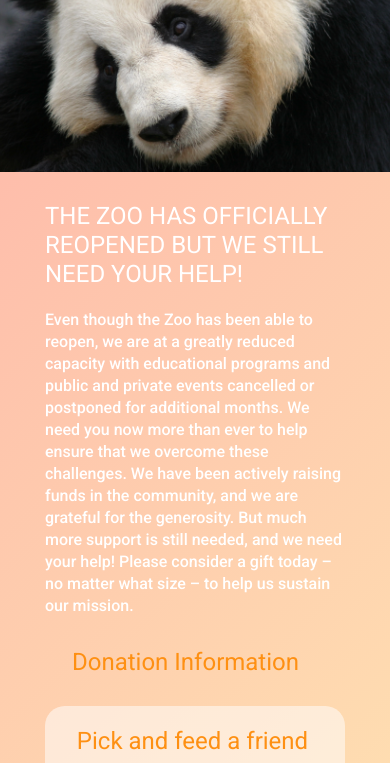
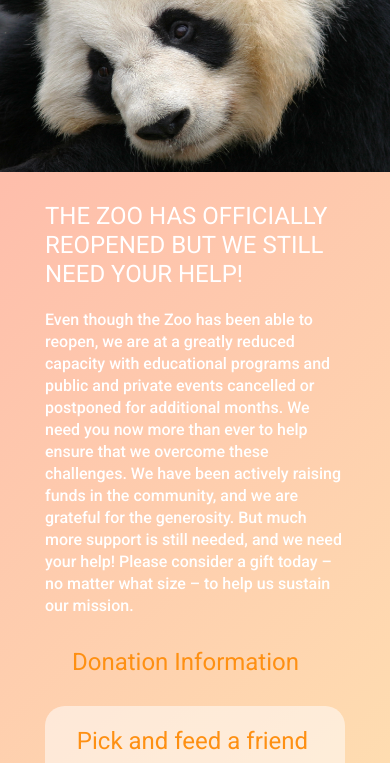
Before and after one commit to ShArPman13/rs-st1, a website built with webpack: page online-zoo/pages/donate/donate.html in a window 390 px wide. Shown: the part 49-812 px from the top of the page. Built offline with nearby package versions, Linux system fonts and the light colour scheme; files whose address does not match are found by name.

Commit message:
fix: fixing panda pic donate

```diff
--- a/online-zoo/pages/donate/donate.html
+++ b/online-zoo/pages/donate/donate.html
@@ -178,7 +178,7 @@
           </li>
         </ul>
         <ul class="nav__list footer__nav-list footer__nav-list-donate">
-          <li class="nav__item"><a class="nav__link">About</a></li>
+          <li class="nav__item"><a href="./index.html" class="nav__link">About</a></li>
           <li class="nav__item"><a class="nav__link">Map</a></li>
           <li class="nav__item"><a class="nav__link">Zoos</a></li>
           <li class="nav__item"><a class="nav__link">Contact us</a></li>
--- a/online-zoo/pages/donate/styles/donate.scss
+++ b/online-zoo/pages/donate/styles/donate.scss
@@ -76,32 +76,30 @@ $footerColor: rgba(17, 17, 21, 1);
 }
 
 .section-watch-donate {
-  background-image: url(../../../assets/images/panda_bg.png);
+  background-image: url(../../../assets/images/giantpanda_donate.png);
   height: 466px;
   width: 100%;
-  background-size: 1693px 413px;
-  background-position-x: -43px;
-  background-position-y: 62px;
+  background-position: center;
+  background-size: cover;
+  background-position-y: 33px;
 
   @media screen and (max-width: 1000px) {
+    height: 472px;
+    background-position-y: 45px;
     background-position-x: -175px;
-    height: 472px;
-    width: 100%;
-    background-size: 1607px 413px;
-    background-position-y: 62px;
   }
 
   @media screen and (max-width: 790px) {
-    background-size: 1354px 353px;
-    background-position-x: -264px;
-    background-position-y: 22px;
+    background-position-y: 13px;
+    background-position-x: -267px;
+    background-size: 1365px 382px;
     height: 369px;
   }
 
   @media screen and (max-width: 610px) {
-    background-size: 760px 190px;
-    background-position-x: -146px;
-    background-position-y: 33px;
+    background-size: 833px 220px;
+    background-position-x: -176px;
+    background-position-y: 19px;
     height: 221px;
   }
 
--- a/online-zoo/pages/styles/style.scss
+++ b/online-zoo/pages/styles/style.scss
@@ -210,7 +210,7 @@ body {
 
 .section-watch {
   background-image: url(../../assets/images/giantpanda.png);
-  background-position: cen;
+  background-position: center;
   background-size: cover;
   height: 780px;
   width: 100%;
```
Also changed, not shown: online-zoo/assets/images/giantpanda_donate.png (added).
